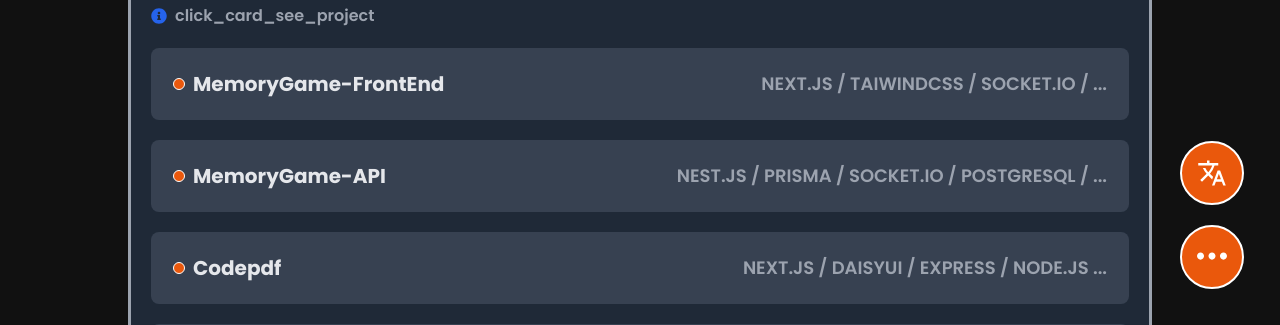
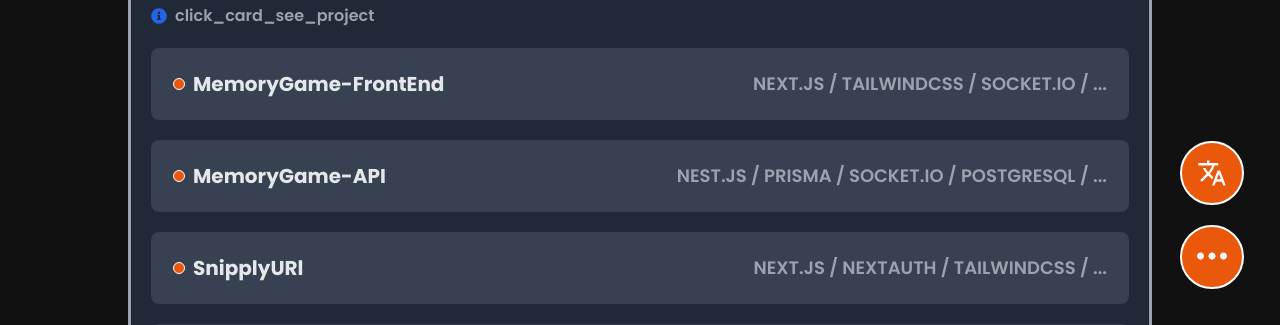
Before and after one commit to DuDupedrosa/new-portfolio, a Next.js app: page /projects in a window 1280 px wide. Shown: the part 475-800 px from the top of the page. Built offline with nearby package versions, Linux system fonts and the light colour scheme.

Commit message:
incluindo projeto snipply-url

```diff
--- a/src/components/home/MyPortfolio/index.tsx
+++ b/src/components/home/MyPortfolio/index.tsx
@@ -5,13 +5,12 @@
 // projetos
 import placa_mais from "@/assets/images/projects/placa_mais.png";
 import hexacode from "@/assets/images/projects/hexacode.png";
-import radar_covid from "@/assets/images/projects/radar_covid.png";
 import bikecraft from "@/assets/images/projects/bikecraft.png";
 import rocket_nfts from "@/assets/images/projects/rocket_nfts.png";
 import rocket_list from "@/assets/images/projects/rocket_list.jpg";
 import memory_game_1 from "@/assets/images/projects/memory_game_1.png";
 import codepdf from "@/assets/images/projects/codepdf.png";
-
+import snipplu_url from "@/assets/images/projects/snipplyurl-min.png";
 // slide
 import { useKeenSlider } from "keen-slider/react";
 import "keen-slider/keen-slider.min.css";
@@ -34,6 +33,13 @@
     link: "https://memory-game-ten-coral.vercel.app/",
     link_label: "memory-game",
     api: "https://seal-app-zcw2g.ondigitalocean.app/docs",
+  },
+  {
+    image: snipplu_url,
+    description: "snipply_url",
+    title: "SnipplyURL",
+    link: "https://www.snipplyurl.com.br/",
+    link_label: "SnipplyURL",
   },
   {
     image: codepdf,
--- a/src/components/home/WhoIAm/index.tsx
+++ b/src/components/home/WhoIAm/index.tsx
@@ -36,7 +36,7 @@
                   <p className="text-lg font-normal text-gray-400">
                     Sou um desenvolvedor{" "}
                     <span className="font-bold">front-end</span> apaixonado pelo
-                    que faço. Com 22 anos e formação em{" "}
+                    que faço. Com 23 anos e formação em{" "}
                     <span className="font-bold">
                       Análise e Desenvolvimento de Sistemas
                     </span>
@@ -94,7 +94,7 @@
                 <div>
                   <p className="text-lg font-normal text-gray-400">
                     I'm a <span className="font-bold">front-end</span> developer
-                    with a passion for what I do. At 22, I have a degree in{" "}
+                    with a passion for what I do. At 23, I have a degree in{" "}
                     <span className="font-bold">
                       Systems Analysis and Development
                     </span>
--- a/src/helpers/PorfolioItems/allProjects.ts
+++ b/src/helpers/PorfolioItems/allProjects.ts
@@ -1,13 +1,18 @@
 export const allProjectsItems = [
   {
     name: "MemoryGame-FrontEnd",
-    technologies: "Next.js / taiwindcss / Socket.IO / ...",
+    technologies: "Next.js / tailwindcss / Socket.IO / ...",
     link: "https://memory-game-ten-coral.vercel.app/",
   },
   {
     name: "MemoryGame-API",
     technologies: "Nest.js / Prisma / Socket.IO / PostgreSQL / ...",
     link: "https://seal-app-zcw2g.ondigitalocean.app/docs",
+  },
+  {
+    name: "SnipplyURl",
+    technologies: "Next.js / NextAuth / tailwindcss / ...",
+    link: "https://snipplyurl.com.br/",
   },
   {
     name: "Codepdf",
@@ -101,7 +106,7 @@
   },
   {
     name: "First-Porfolio",
-    technologies: "html / taiwindcss / javascript",
+    technologies: "html / tailwindcss / javascript",
     link: "https://dudupedrosa.github.io/portfolio/",
   },
 ];
--- a/src/i18n/locales/en.json
+++ b/src/i18n/locales/en.json
@@ -4,7 +4,7 @@
   "hy_everyone": "Hy Everyone 👋, I am Eduardo Pedrosa",
   "solve_your_problem": "I'll solve your problem by creating clean and efficient code",
   "lets_talk_with_me": "Let's talk with me",
-  "intro_home_text": "At 22 and with a passion for technology, I'm a front-end developer dedicated to creating clean, efficient code that solves real problems. In this portfolio, you'll find projects that highlight my ability to transform concepts into functional and attractive digital experiences. Let's explore how I can contribute to the success of your next project.",
+  "intro_home_text": "At 23 and with a passion for technology, I'm a front-end developer dedicated to creating clean, efficient code that solves real problems. In this portfolio, you'll find projects that highlight my ability to transform concepts into functional and attractive digital experiences. Let's explore how I can contribute to the success of your next project.",
   "front_is_my_world": "The front-end is my passion. Let me solve your problem with efficient and elegant code",
   "intro_button_call_action": "Click on the button below and come and talk to me! I'm at your disposal.",
   "home": "Start page",
@@ -58,5 +58,6 @@
   "next": "Next.js",
   "see_project_front": "See project (Front-end)",
   "see_project_backend": "API (Backend)",
-  "codepdf_description": "Full-stack web application for PDF manipulation, built with Next.js, Tailwind CSS, daisyUI, Node.js, and Express. Features include compression, conversions, merging, splitting, password protection, watermarking, and more. Responsive, SEO-friendly, and focused on usability. Created as a study project with practical value and ongoing improvements."
+  "codepdf_description": "Full-stack web application for PDF manipulation, built with Next.js, Tailwind CSS, daisyUI, Node.js, and Express. Features include compression, conversions, merging, splitting, password protection, watermarking, and more. Responsive, SEO-friendly, and focused on usability. Created as a study project with practical value and ongoing improvements.",
+  "snipply_url": "SnipplyURL is a full-featured URL shortener inspired by platforms like Bitly. Built with Next.js (App Router), Tailwind CSS, and DaisyUI, the project uses Next.js API routes for the backend. It features authentication with NextAuth, including login with Google and email/password, as well as email sending, password recovery, smart redirection, and error handling."
 }
--- a/src/i18n/locales/pt.json
+++ b/src/i18n/locales/pt.json
@@ -4,7 +4,7 @@
   "hy_everyone": "Olá 👋, eu sou Eduardo Pedrosa",
   "solve_your_problem": "Eu vou resolver seu problema, criando um código limpo e eficiente",
   "lets_talk_with_me": "Venha falar comigo",
-  "intro_home_text": "Com 22 anos e uma paixão por tecnologia, sou um desenvolvedor front-end dedicado a criar códigos limpos e eficientes que resolvem problemas reais. Neste portfólio, você encontrará projetos que destacam minha habilidade em transformar conceitos em experiências digitais funcionais e atraentes. Vamos explorar como posso contribuir para o sucesso do seu próximo projeto.",
+  "intro_home_text": "Com 23 anos e uma paixão por tecnologia, sou um desenvolvedor front-end dedicado a criar códigos limpos e eficientes que resolvem problemas reais. Neste portfólio, você encontrará projetos que destacam minha habilidade em transformar conceitos em experiências digitais funcionais e atraentes. Vamos explorar como posso contribuir para o sucesso do seu próximo projeto.",
   "front_is_my_world": "O front-end é a minha paixão. Deixe-me solucionar seu problema com um código eficiente e elegante",
   "intro_button_call_action": "Clique no botão abaixo e venha conversar comigo! Estou à disposição.",
   "home": "Inicio",
@@ -58,5 +58,6 @@
   "next": "Next.js",
   "see_project_front": "Ver projeto (Front-end)",
   "see_project_backend": "API (Backend)",
-  "codepdf_description": "Aplicação web full stack para manipulação de PDFs, desenvolvida com Next.js, Tailwind CSS, daisyUI, Node.js e Express. Permite realizar compressão, conversões, mesclagem, divisão, proteção com senha, adição de marca d’água, entre outras funções. Projeto responsivo, com foco em SEO e usabilidade, criado para estudos com propósito prático e em constante evolução."
+  "codepdf_description": "Aplicação web full stack para manipulação de PDFs, desenvolvida com Next.js, Tailwind CSS, daisyUI, Node.js e Express. Permite realizar compressão, conversões, mesclagem, divisão, proteção com senha, adição de marca d’água, entre outras funções. Projeto responsivo, com foco em SEO e usabilidade, criado para estudos com propósito prático e em constante evolução.",
+  "snipply_url": "SnipplyURL é um encurtador de links completo, inspirado em plataformas como o Bitly. Desenvolvido com Next.js (App Router), Tailwind CSS e DaisyUI, o projeto conta com backend via API routes do próprio Next.js. Possui autenticação com NextAuth, incluindo login com Google e e-mail/senha, além de recursos como envio de e-mails, recuperação de senha, redirecionamento inteligente e tratamento de erros."
 }
```
Also changed, not shown: src/assets/images/projects/snipplyurl-min.png (added).
